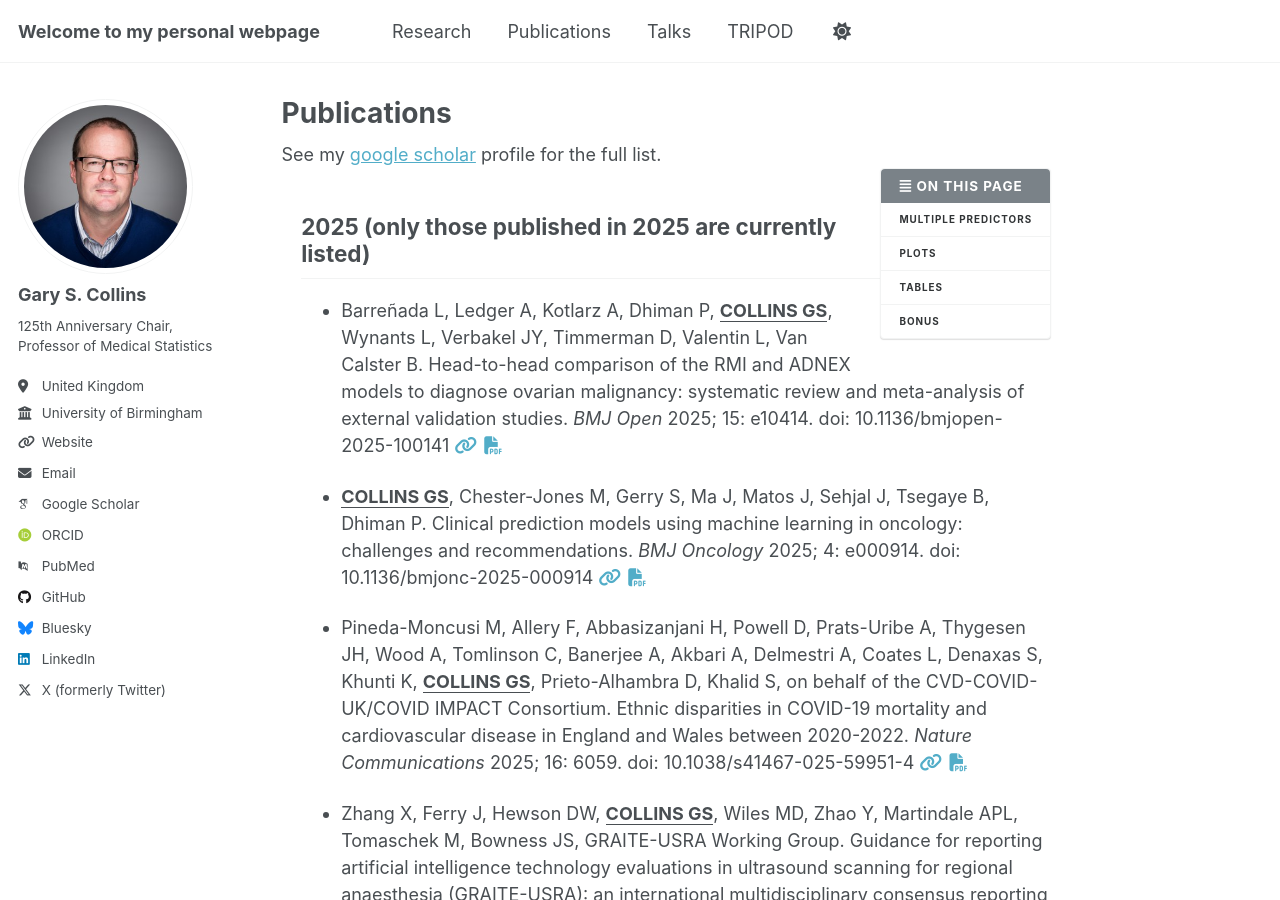
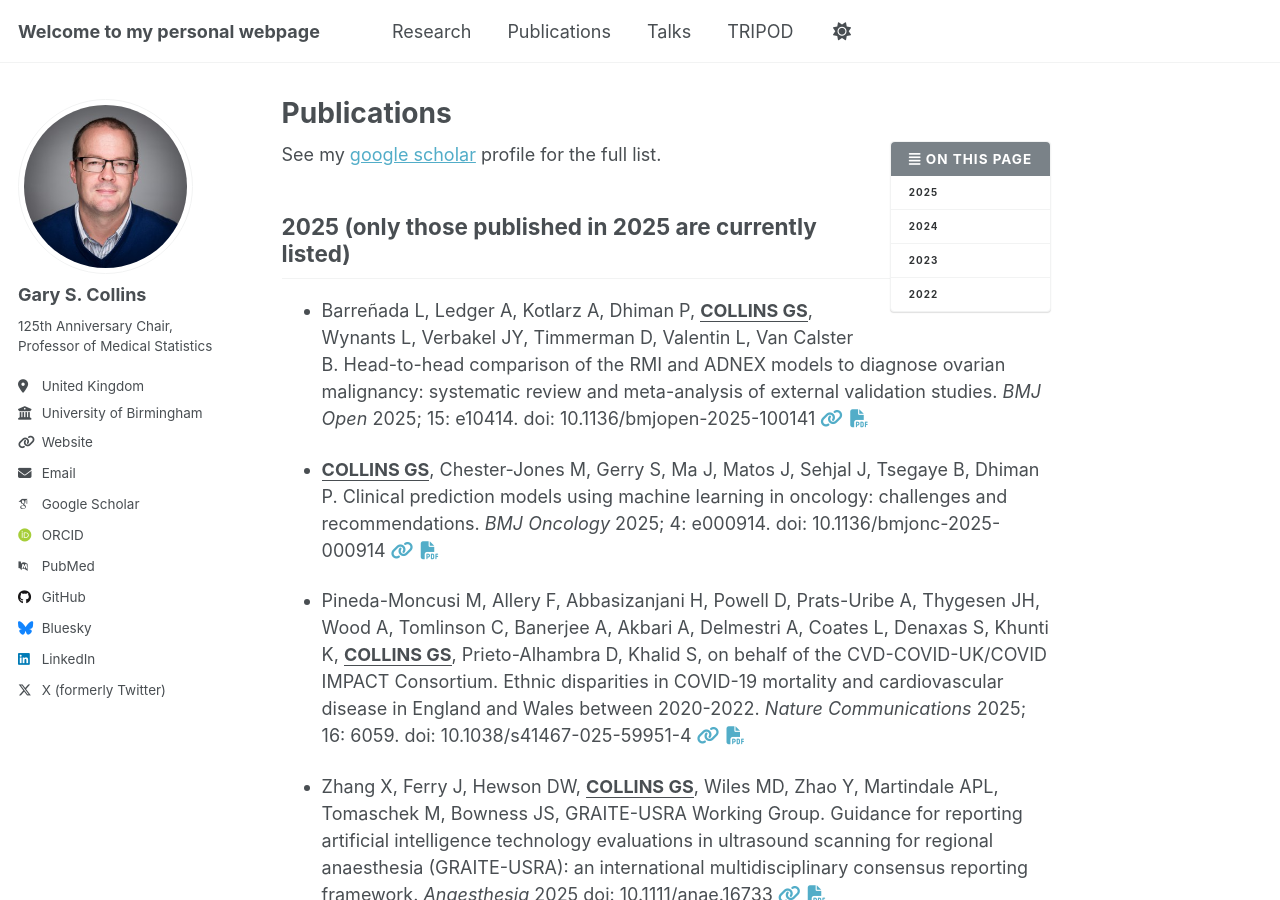
Before and after one commit to gscollins1973/gscollins1973.github.io, a Jekyll site: the page built from _pages/publications.html, in a window 1280 px wide and 900 px high. Built offline with Jekyll 4.4.1, drawn with Linux system fonts in a browser that asks for light colours; some web fonts are replaced; a script that is not in the unit is left out.

Commit message:
Update publications.html

```diff
--- a/_pages/publications.html
+++ b/_pages/publications.html
@@ -5,22 +5,18 @@
 
 See my <a href="https://scholar.google.co.uk/citations?hl=en&tzom=-60&user=cVKF81gAAAAJ&view_op=list_works">google scholar</a> profile for the full list.
 
-<aside class="sidebar__right ">
-
-<aside class="sidebar__right ">
-<nav class="toc"><header>
+<aside class="sidebar__right "><nav class="toc"><header>
 <h4 class="nav__title">
-<i class="fas fa-align-justify"></i>
-On This Page</h4></header>
+<i class="fas fa-align-justify"></i> On This Page</h4></header>
 <ul class="toc__menu">
-<li><a href="#multiple-predictors">Multiple predictors</a>
-<li><a href="#plots">Plots</a></li>
-<li><a href="#tables">Tables</a></li></li>
-<li><a href="#bonus">Bonus</a></li></ul>
+<li><a href=“#2025”>2025</a></li>
+<li><a href=“#2024”>2024</a></li>
+<li><a href=“#2023”>2023</a></li>
+<li><a href=“#2022”>2022</a></li></ul>
 </nav></aside>
 
 <section id=“2025” class="level2">
-<h2 class="anchored" data-anchor-id=“2025”>2025 (only those published in 2025 are currently listed) </h2>
+<h2 class="anchored" data-anchor-id=“#2025”>2025 (only those published in 2025 are currently listed) </h2>
 <ul>
 
 <li><p>Barreñada L, Ledger A, Kotlarz A, Dhiman P, <strong><u>COLLINS GS</strong></u>, Wynants L, Verbakel JY, Timmerman D, Valentin L, Van Calster B. Head-to-head comparison of the RMI and ADNEX models to diagnose ovarian malignancy: systematic review and meta-analysis of external validation studies. <i>BMJ Open</i> 2025; 15: e10414. doi: 10.1136/bmjopen-2025-100141 <a href="https://bmjopen.bmj.com/content/15/10/e104141"><i class="fas fa-fw fa-link zoom" aria-hidden="true"></i></a> <a href="https://bmjopen.bmj.com/content/bmjopen/15/10/e104141.full.pdf"><i class="fas fa-fw fa-file-pdf zoom" aria-hidden="true"></i></a></p></li>
```
